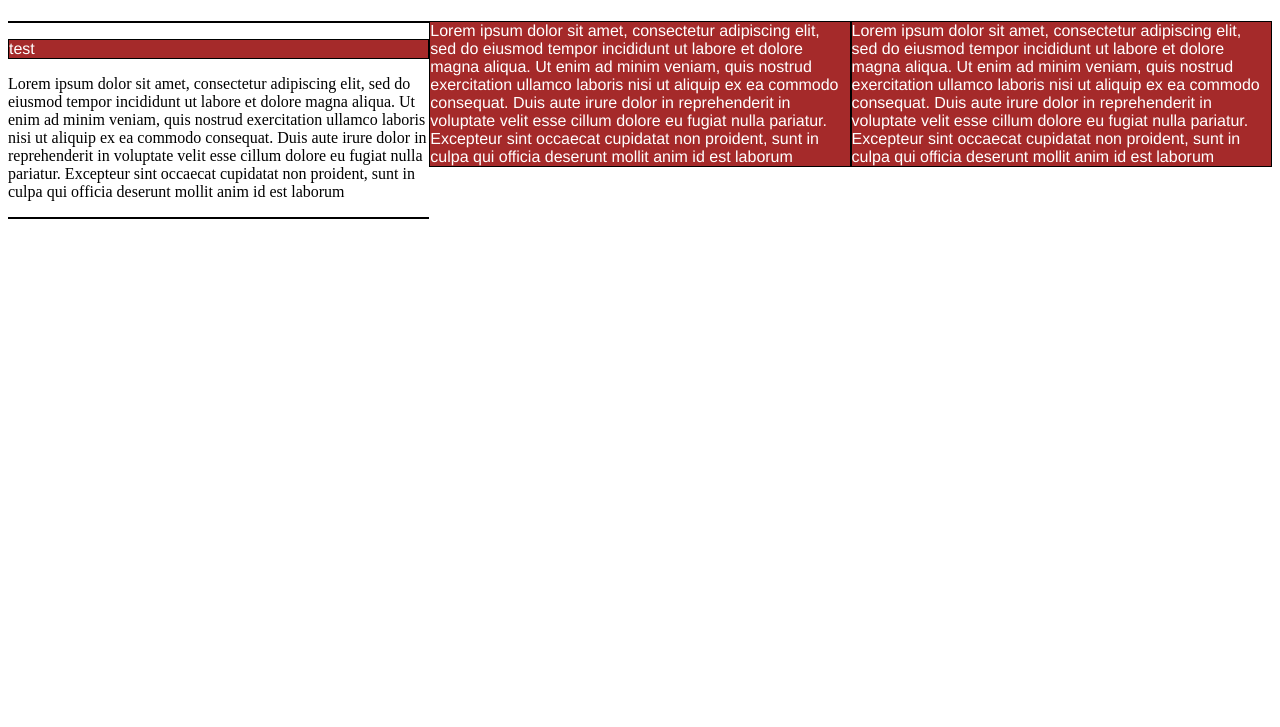
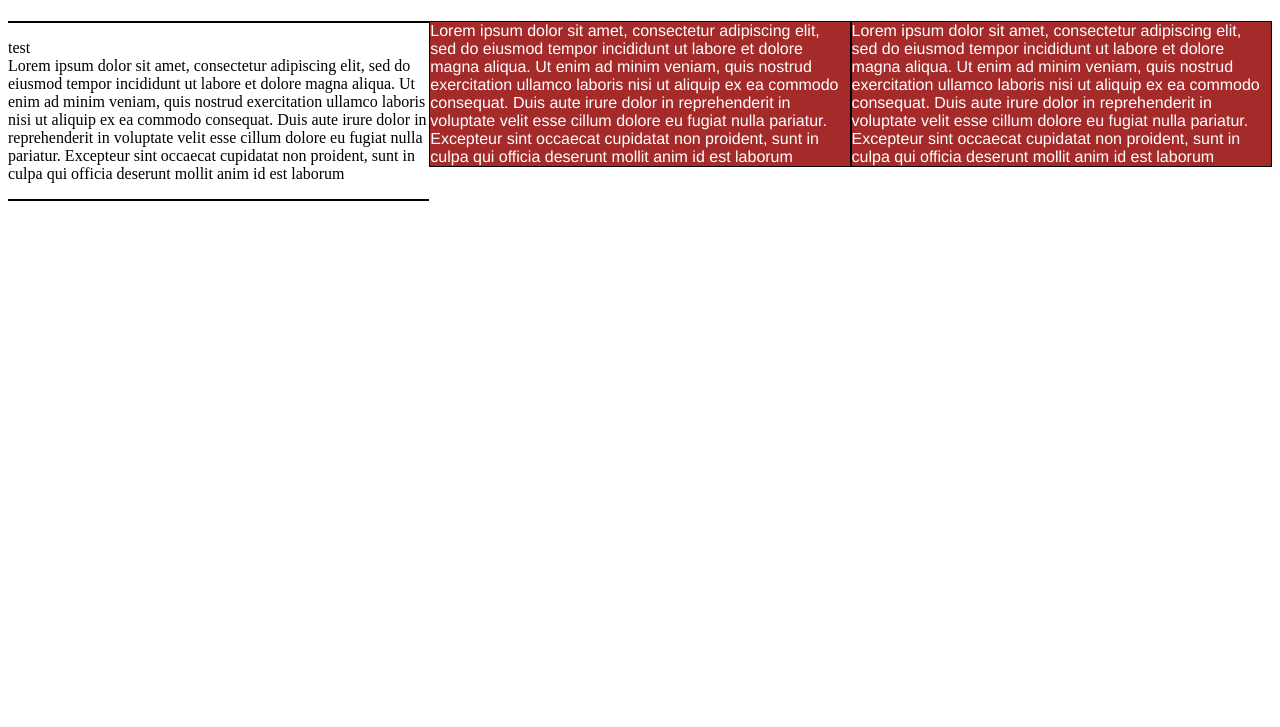
Before and after one commit to Lu0529/Modtest2, a plain HTML site: page site/index.html in a window 1280 px wide. Shown: the part 73-800 px from the top of the page. Drawn offline with Linux system fonts and the light colour scheme.

Commit message:
p to div

```diff
--- a/site/index.html
+++ b/site/index.html
@@ -117,7 +117,7 @@ p {
 
 <div class="row">
   <div class="col-lg-4 col-md-6">
-  <p><p>test</p>Lorem ipsum dolor sit amet, consectetur adipiscing elit, sed do eiusmod tempor incididunt ut labore et dolore magna aliqua. Ut enim ad minim veniam, quis nostrud exercitation ullamco laboris nisi ut aliquip ex ea commodo consequat. Duis aute irure dolor in reprehenderit in voluptate velit esse cillum dolore eu fugiat nulla pariatur. Excepteur sint occaecat cupidatat non proident, sunt in culpa qui officia deserunt mollit anim id est laborum</p>
+  <p><div>test</div>Lorem ipsum dolor sit amet, consectetur adipiscing elit, sed do eiusmod tempor incididunt ut labore et dolore magna aliqua. Ut enim ad minim veniam, quis nostrud exercitation ullamco laboris nisi ut aliquip ex ea commodo consequat. Duis aute irure dolor in reprehenderit in voluptate velit esse cillum dolore eu fugiat nulla pariatur. Excepteur sint occaecat cupidatat non proident, sunt in culpa qui officia deserunt mollit anim id est laborum</p>
   </div>
   <div class="col-lg-4 col-md-6">
   <p>Lorem ipsum dolor sit amet, consectetur adipiscing elit, sed do eiusmod tempor incididunt ut labore et dolore magna aliqua. Ut enim ad minim veniam, quis nostrud exercitation ullamco laboris nisi ut aliquip ex ea commodo consequat. Duis aute irure dolor in reprehenderit in voluptate velit esse cillum dolore eu fugiat nulla pariatur. Excepteur sint occaecat cupidatat non proident, sunt in culpa qui officia deserunt mollit anim id est laborum</p>
```
